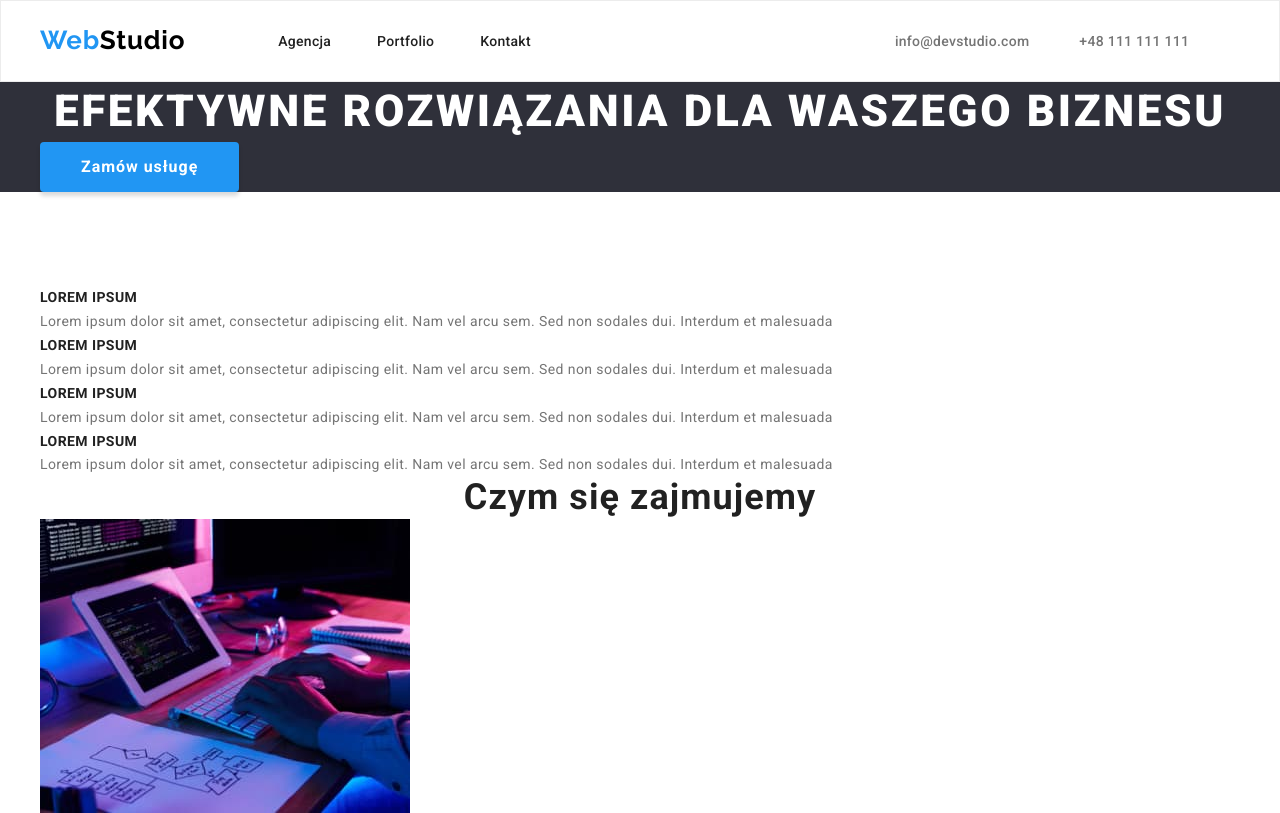
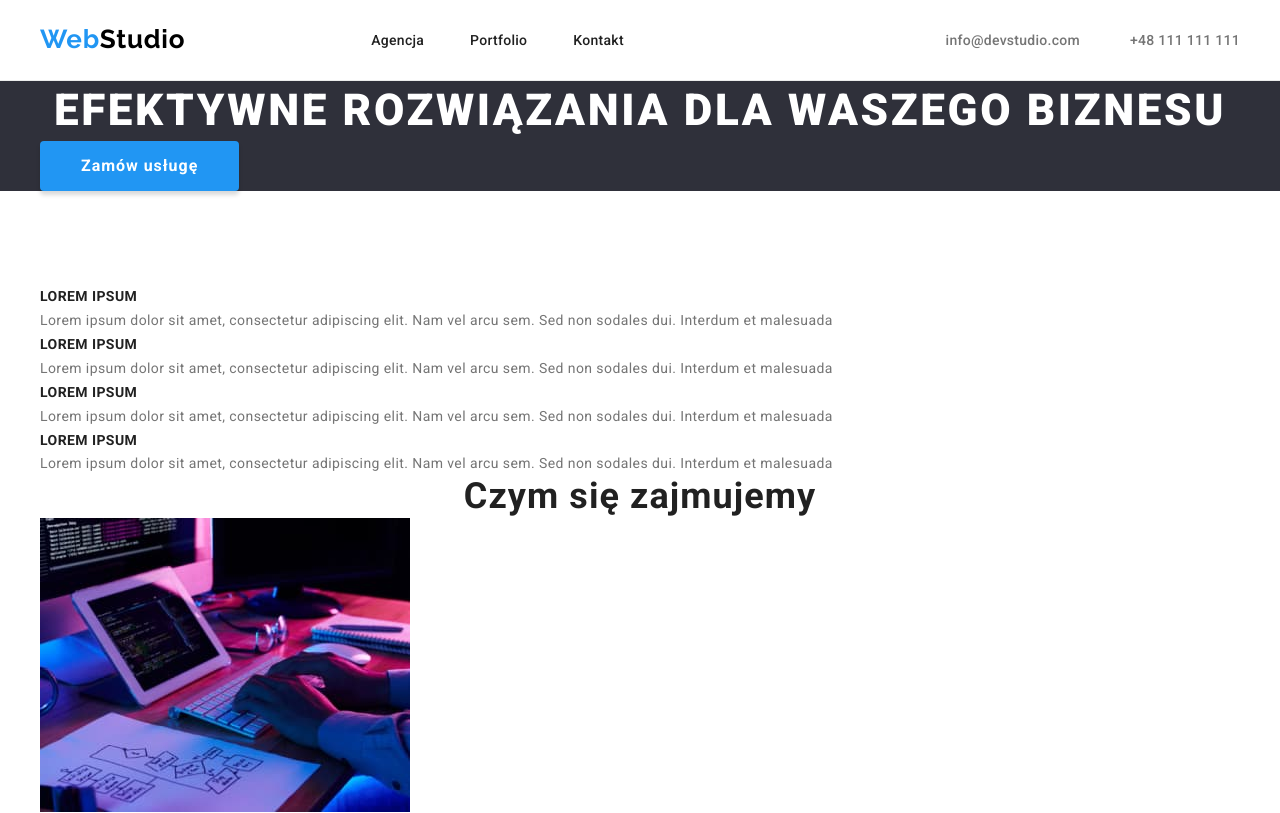
Before and after one commit to kamilaadamska/goit-markup-hw-03, a plain HTML site: page index.html in a window 1280 px wide. Shown: the top 813 px of the page. Drawn offline with nearby package versions, Linux system fonts and the light colour scheme.

Commit message:
Finished header styles

```diff
--- a/css/styles.css
+++ b/css/styles.css
@@ -1,3 +1,4 @@
+/* General styles */
 body {
   font-family: 'Roboto', sans-serif;
   color: var(--header-color);
@@ -27,18 +28,21 @@ ul {
   width: 1200px;
   margin: 0 auto;
 }
-.section {
-  padding-top: 94px;
-  padding-bottom: 94px;
+.link {
+  text-decoration: none;
+  color: var(--header-color);
 }
+/* Header styles */
 .header-box {
   display: flex;
   align-items: center;
   height: 80px;
+  justify-content: space-between;
 }
-.link {
-  text-decoration: none;
-  color: var(--header-color);
+.left-nav-box {
+  display: flex;
+  gap: 93px;
+  align-items: center;
 }
 .logo {
   font-family: 'Raleway';
@@ -47,15 +51,13 @@ ul {
   letter-spacing: 0.03em;
   color: var(--brand-color-black);
   margin-right: 93px;
-}
-.footer-logo {
-  color: var(--brand-color-white);
+  display: block;
 }
 .logo-color {
   color: var(--selection-color);
 }
-.header-background {
-  border: 1px solid #ececec;
+.header-border {
+  border-bottom: 1px solid #ececec;
 }
 .header-menu,
 .header-contact-menu {
@@ -64,10 +66,10 @@ ul {
   font-size: 14px;
   letter-spacing: 0.02em;
   display: flex;
+  align-items: center;
 }
 .header-menu {
   gap: 46px;
-  margin-right: 364px;
 }
 .header-contact-menu {
   gap: 50px;
@@ -81,6 +83,12 @@ ul {
 .footer-address:focus {
   color: var(--selection-color);
 }
+/* Sections styles */
+.section {
+  padding-top: 94px;
+  padding-bottom: 94px;
+}
+/* HERO */
 .hero {
   background: var(--section-dark-color);
 }
@@ -166,6 +174,9 @@ ul {
   letter-spacing: 0.03em;
   color: var(--brand-color-white);
 }
+.footer-logo {
+  color: var(--brand-color-white);
+}
 .footer-contact-details {
   color: rgba(255, 255, 255, 0.6);
 }
--- a/index.html
+++ b/index.html
@@ -21,8 +21,9 @@
     />
   </head>
   <body>
-    <header class="header-background">
+    <header class="header-border">
       <div class="container header-box">
+        <div class="left-nav-box">
           <a class="link logo" href="index.html"><span class="logo-color">Web</span>Studio</a>
           <nav>
             <ul class="header-menu">
@@ -31,6 +32,8 @@
               <li><a class="link link-selected" href="#contact">Kontakt</a></li>
             </ul>
           </nav>
+        </div>
+        <div>
           <ul class="header-contact-menu">
             <li>
               <a class="link link-selected contact-details" href="mailto:info@devstudio.com"
@@ -43,6 +46,7 @@
               >
             </li>
           </ul>
+        </div>
       </div>
     </header>
     <main>
```
Also changed, not shown: portfolio.html (+5 -1 lines). Lines whose indentation alone changed are shown as unchanged.
